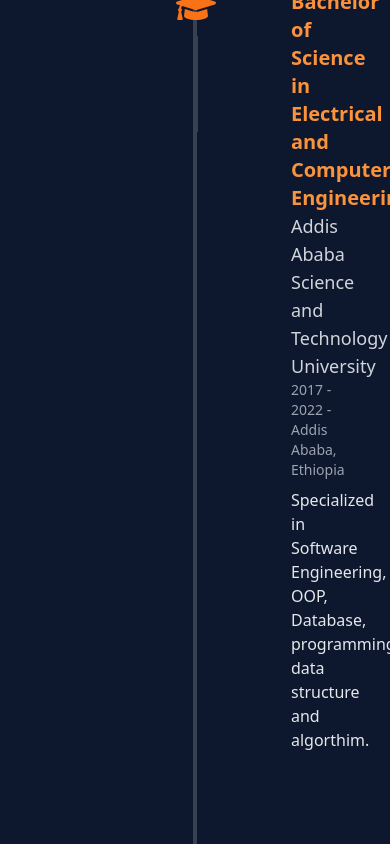
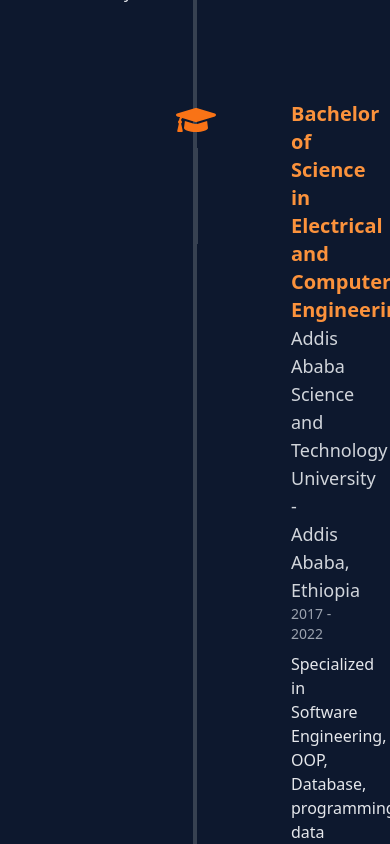
Before and after one commit to Getachew0557/getachew-portfolio-dev, a React (Vite) app: page / in a window 390 px wide. Shown: the part 7187-8031 px from the top of the page. Built offline with nearby package versions, Linux system fonts and the light colour scheme.

Commit message:
responsive education and certification

```diff
--- a/src/components/education/Education.jsx
+++ b/src/components/education/Education.jsx
@@ -17,15 +17,15 @@
     {
       side: "right",
       title: "Master of Science in Computer Engineering",
-      institution: "Addis Ababa Science and Technology University",
+      institution: "Addis Ababa Science and Technology University - Addis Ababa, Ethiopia",
       date: "2021 - 2024 - Addis Ababa, Ethiopia",
       description: "Focus on artificial intelligence, machine learning, Image and Video Processing, Highperformance Computing, Parallel Computing, Distrbuted System, and Cyber Security.",
     },
     {
       side: "left",
       title: "Bachelor of Science in Electrical and Computer Engineering",
-      institution: "Addis Ababa Science and Technology University",
-      date: "2017 - 2022 - Addis Ababa, Ethiopia",
+      institution: "Addis Ababa Science and Technology University - Addis Ababa, Ethiopia",
+      date: "2017 - 2022 ",
       description: "Specialized in Software Engineering, OOP, Database, programming, data structure and algorthim.",
     },
     {
```
